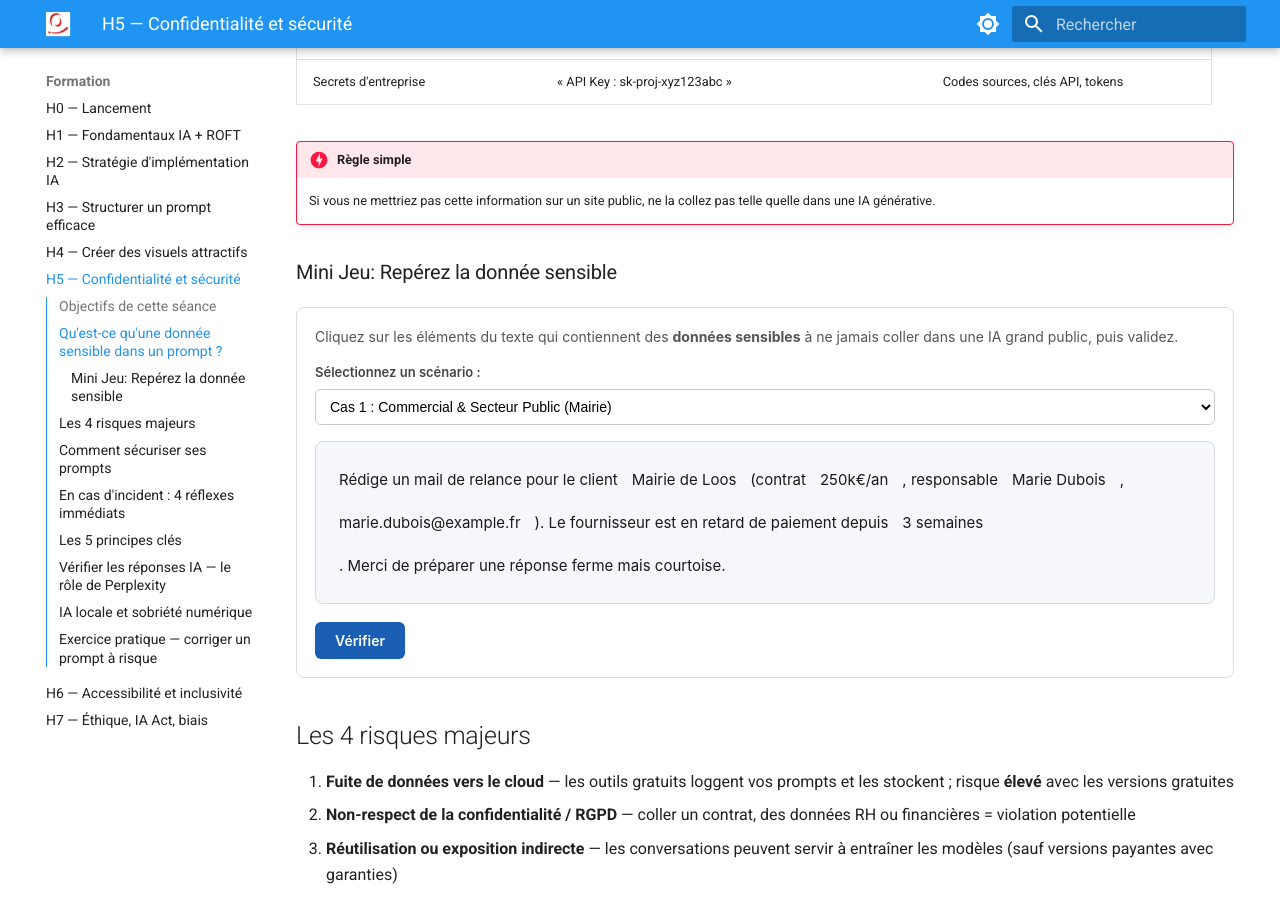
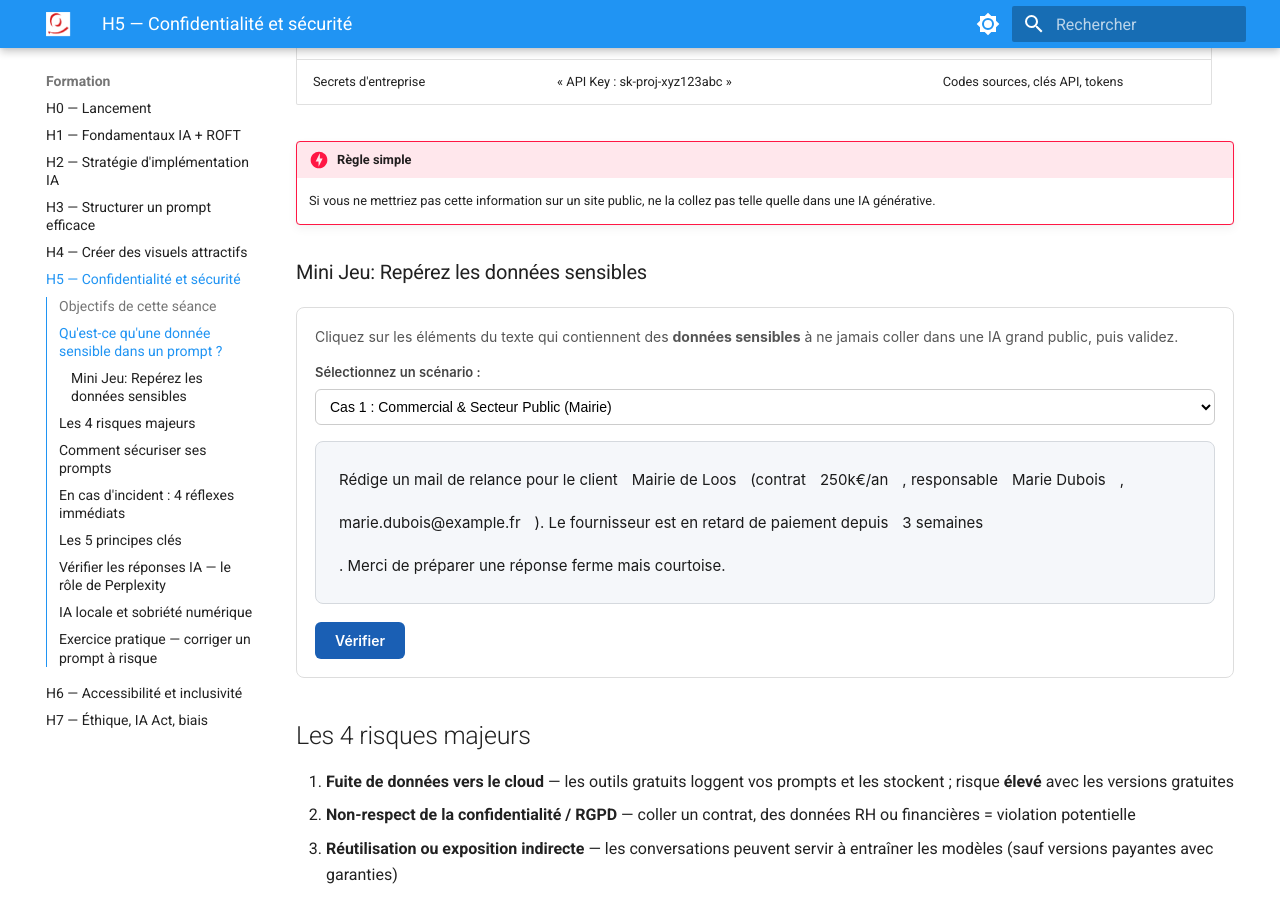
Before and after one commit to pierre-l-hue/wiki-formation-ia, an MkDocs documentation site: the page built from docs/formation/h5.md, in a window 1280 px wide and 900 px high, scrolled down 730 px. Built offline with MkDocs 1.6.1 and Material for MkDocs 9.7.7, drawn with Linux system fonts in a browser that asks for light colours.

Commit message:
Fix typo in sensitive data game section

```diff
--- a/docs/formation/h5.md
+++ b/docs/formation/h5.md
@@ -21,7 +21,7 @@
 
 !!! danger "Règle simple"
     Si vous ne mettriez pas cette information sur un site public, ne la collez pas telle quelle dans une IA générative.
-### Mini Jeu: Repérez la donnée sensible
+### Mini Jeu: Repérez les données sensibles
 <!-- ==================================================== -->
 <!-- DEBUT DU JEU : REPEREZ LA DONNEE SENSIBLE           -->
 <!-- ==================================================== -->
```
